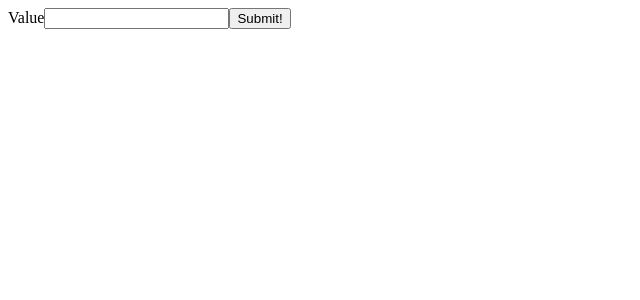
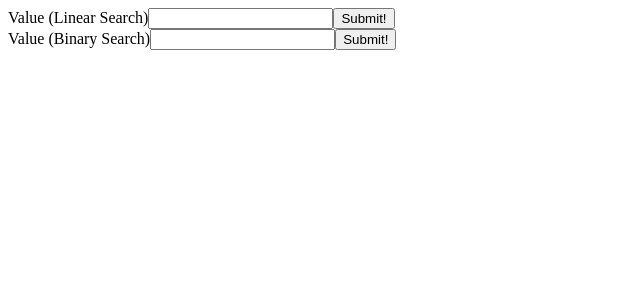
Before and after one commit to craragon77/DSA-Search, a React (Create React App) app: page / in a window 1280 px wide. Shown: the top 300 px of the page, without its empty margins (0-640 px from the left). Built offline with nearby package versions, Linux system fonts and the light colour scheme.

Commit message:
posting the thingy

```diff
--- a/src/Components/Search.js
+++ b/src/Components/Search.js
@@ -5,37 +5,74 @@ export default class Search extends Component{
     constructor(props){
         super(props);
         this.state = {
-            value: ''
+            linearValue: '',
+            binaryValue: ''
         }
     }
     handleChange = (e) => {
         console.log('the handle click has activated')
         this.setState({
-            value: e.target.value
+            linearValue: e.target.value
         })
     }
-    linearSearch = (e, value) =>{
+    handleBinaryChange = (e) => {
+        console.log('the binary change thingy has activated');
+        this.setState({
+            binaryValue: e.target.value
+        })
+    }
+    linearSearch = (e, linearValue) =>{
         e.preventDefault();
-        console.log('this was clicked')
-        //console.log(this.state.value)
+        //console.log(this.state.linearValue)
         const array = [89, 30, 25, 32, 72, 70, 51, 42, 25, 24, 53, 55, 78, 50, 13, 40, 48, 32, 26, 2, 14, 33, 45, 72, 56, 44, 21, 88, 27, 68, 15, 62, 93, 98, 73, 28, 16, 46, 87, 28, 65, 38, 67, 16, 85, 63, 23, 69, 64, 91, 9, 70, 81, 27, 97, 82, 6, 88, 3, 7, 46, 13, 11, 64, 76, 31, 26, 38, 28, 13, 17, 69, 90, 1, 6, 7, 64, 43, 9, 73, 80, 98, 46, 27, 22, 87, 49, 83, 6, 39, 42, 51, 54, 84, 34, 53, 78, 40, 14, 5]
         for (let i = 0; i < array.length; i++){
             //console.log(array[i])
             //why isn't the if statement being called ¿wtf?
-            if(array[i] === Number(this.state.value)){
+            if(array[i] === Number(this.state.linearValue)){
                 console.log("found something!")
                 console.log(i)
             }
         }
         return FourOFour;
     }
+    binarySearch = (e) => {
+        e.preventDefault();
+        const array = [89, 30, 25, 32, 72, 70, 51, 42, 25, 24, 53, 55, 78, 50, 13, 40, 48, 32, 26, 2, 14, 33, 45, 72, 56, 44, 21, 88, 27, 68, 15, 62, 93, 98, 73, 28, 16, 46, 87, 28, 65, 38, 67, 16, 85, 63, 23, 69, 64, 91, 9, 70, 81, 27, 97, 82, 6, 88, 3, 7, 46, 13, 11, 64, 76, 31, 26, 38, 28, 13, 17, 69, 90, 1, 6, 7, 64, 43, 9, 73, 80, 98, 46, 27, 22, 87, 49, 83, 6, 39, 42, 51, 54, 84, 34, 53, 78, 40, 14, 5]
+        let start = start === undefined ? 0 : start;
+        let end = end === undefined ? array.length : end;
+        console.log(start, end)
+        if (start > end){
+            return -1
+        }
+
+        const index = Math.floot((start + end) / 2);
+        const item = array[index];
+
+        if (item == this.state.binaryValue){
+            return index;
+        }
+        else if (item < this.state.binaryValue){
+            return this.binarySearch(e)
+        }
+        else if (item > this.state.binaryValue){
+            return this.binarySearch(e)
+        }
+
+    }
     render(){
         return(
             <>
                 <div>
                     <form onSubmit = {this.linearSearch}>
-                        <label for="value">Value</label>
-                        <input type="number" id = "search" value={this.state.value} onChange = {this.handleChange} required/>
+                        <label for="value">Value (Linear Search)</label>
+                        <input type="number" id = "search" value={this.state.linearValue} onChange = {this.handleChange} required/>
+                        <button>Submit!</button>
+                    </form>
+                </div>
+                <div>
+                    <form onSubmit = {this.binarySearch}>
+                        <label for="value">Value (Binary Search)</label>
+                        <input type="number" id = "search" value={this.state.binaryValue} onChange = {this.handleBinaryChange} required/>
                         <button>Submit!</button>
                     </form>
                 </div>
```
